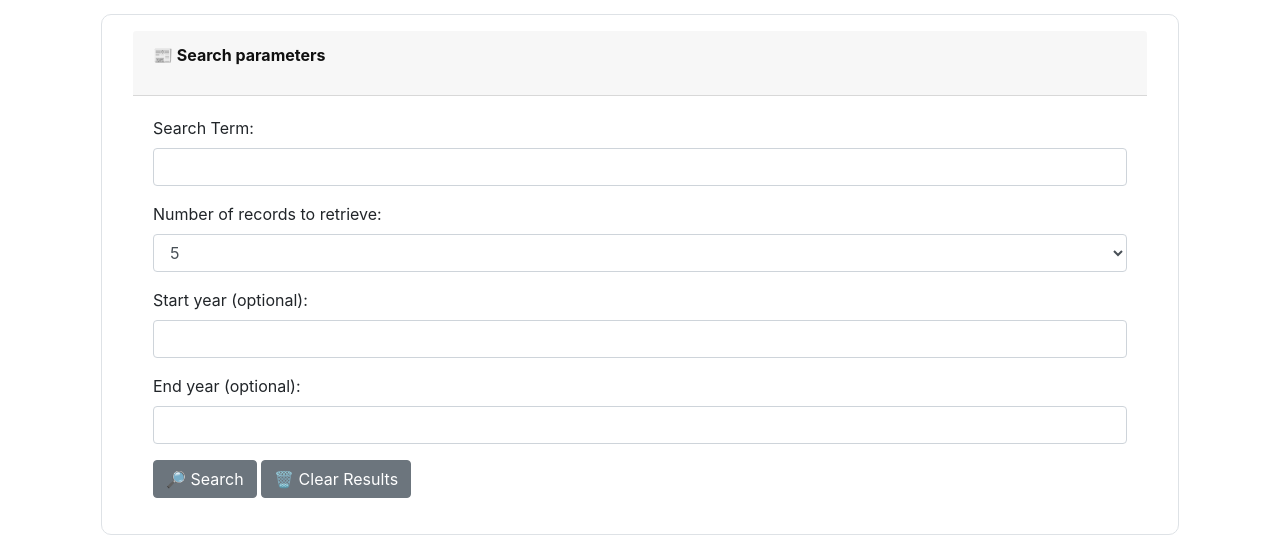
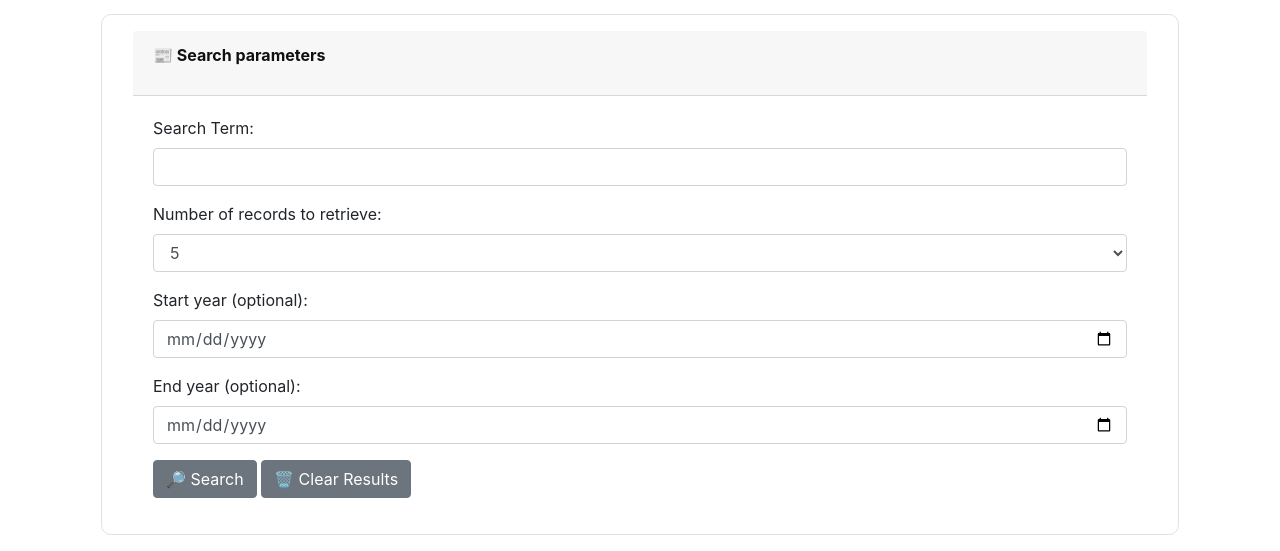
Before and after one commit to dpaul93/NYT-Search-Task, a plain HTML site: page index.html in a window 1280 px wide. Shown: the part 202-753 px from the top of the page. Drawn offline with nearby package versions, Linux system fonts and the light colour scheme.

Commit message:
edited HTML and JS code

```diff
--- a/assets/js/script.js
+++ b/assets/js/script.js
@@ -13,7 +13,9 @@ $("#search").on("click", function (event) {
     searchText = $("#search-text").val();
     searchOption = $("#select-option").val();
     startYear = $("#start-year").val();
+    startYear = startYear.replace(/-/g, '')
     endYear = $("#end-year").val();
+    endYear = endYear.replace(/-/g, '')
 
     displayNews();
 })
--- a/index.html
+++ b/index.html
@@ -44,12 +44,12 @@
 
           <div class="mb-3">
             <label for="start-year" class="form-label">Start year (optional):</label>
-            <input type="text" class="form-control" id="start-year">
+            <input type="date" class="form-control" id="start-year">
           </div>
 
           <div class="mb-3">
             <label for="end-year" class="form-label">End year (optional):</label>
-            <input type="text" class="form-control" id="end-year">
+            <input type="date" class="form-control" id="end-year">
           </div>
 
           <button id="search" type="submit" class="btn btn-secondary">🔎 Search</button>
```
